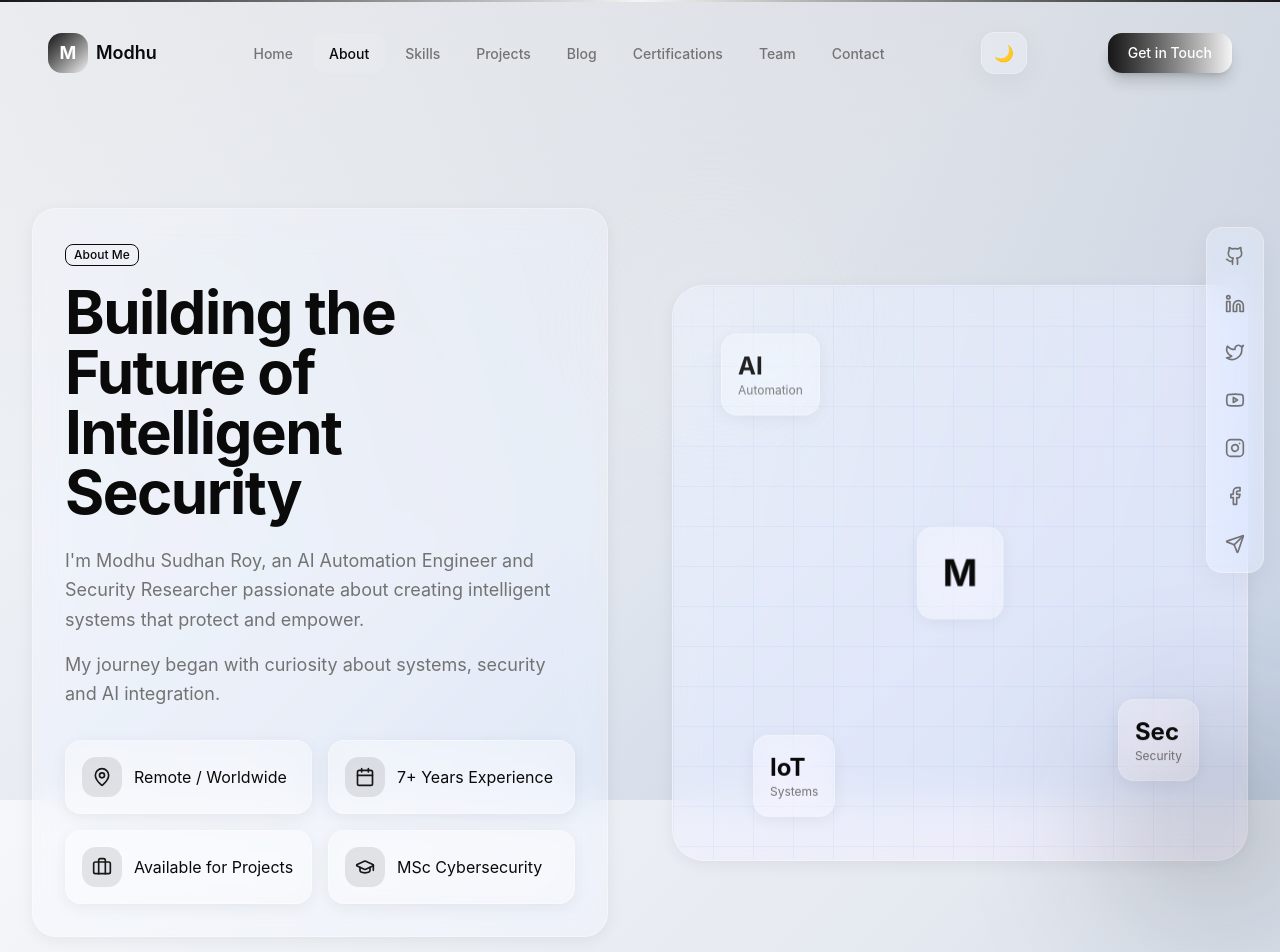
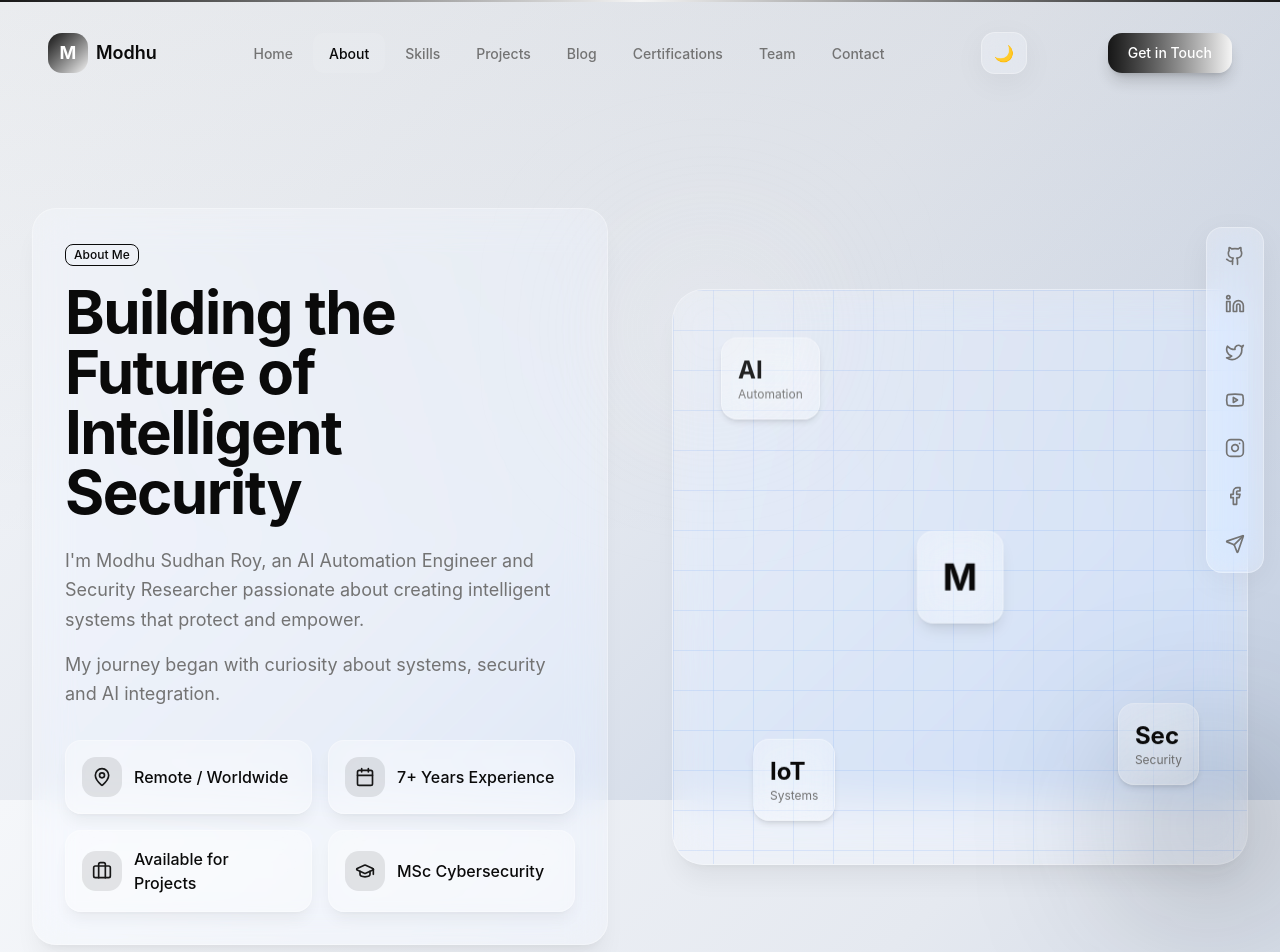
Before and after one commit to modhu-cps/modhu-protfoli, a Next.js app: page /about in a window 1280 px wide. Shown: the top 952 px of the page. Built offline with nearby package versions, Linux system fonts and the light colour scheme.

Commit message:
Add shadow effects to card components in About Hero
Updated card components to include shadow effects for improved visual depth.

```diff
--- a/components/sections/about-hero.tsx
+++ b/components/sections/about-hero.tsx
@@ -19,7 +19,7 @@ export function AboutHero() {
               initial={{ opacity: 0, x: -20 }}
               animate={{ opacity: 1, x: 0 }}
               transition={{ duration: 0.5 }}
-              className="glass card-3d gradient-border-thick rounded-3xl p-8"
+              className="glass card-3d gradient-border-thick rounded-3xl p-8 shadow-xl shadow-black/5 dark:shadow-black/40"
             >
               <Badge variant="outline" className="mb-4 bg-white/5">
                 About Me
@@ -41,32 +41,32 @@ export function AboutHero() {
 
               {/* QUICK FACTS */}
               <div className="mt-8 grid gap-4 sm:grid-cols-2">
-                <div className="glass card-3d gradient-border-thick flex items-center gap-3 p-4 rounded-2xl">
+                <div className="glass card-3d gradient-border-thick flex items-center gap-3 p-4 rounded-2xl shadow-lg shadow-black/5 dark:shadow-black/30">
                   <div className="flex h-10 w-10 items-center justify-center rounded-xl bg-primary/10">
                     <MapPin className="h-5 w-5 text-primary" />
                   </div>
-                  <span className="text-foreground">Remote / Worldwide</span>
+                  <span className="text-foreground font-medium">Remote / Worldwide</span>
                 </div>
 
-                <div className="glass card-3d gradient-border-thick flex items-center gap-3 p-4 rounded-2xl">
+                <div className="glass card-3d gradient-border-thick flex items-center gap-3 p-4 rounded-2xl shadow-lg shadow-black/5 dark:shadow-black/30">
                   <div className="flex h-10 w-10 items-center justify-center rounded-xl bg-primary/10">
                     <Calendar className="h-5 w-5 text-primary" />
                   </div>
-                  <span className="text-foreground">7+ Years Experience</span>
+                  <span className="text-foreground font-medium">7+ Years Experience</span>
                 </div>
 
-                <div className="glass card-3d gradient-border-thick flex items-center gap-3 p-4 rounded-2xl">
+                <div className="glass card-3d gradient-border-thick flex items-center gap-3 p-4 rounded-2xl shadow-lg shadow-black/5 dark:shadow-black/30">
                   <div className="flex h-10 w-10 items-center justify-center rounded-xl bg-primary/10">
                     <Briefcase className="h-5 w-5 text-primary" />
                   </div>
-                  <span className="text-foreground">Available for Projects</span>
+                  <span className="text-foreground font-medium">Available for Projects</span>
                 </div>
 
-                <div className="glass card-3d gradient-border-thick flex items-center gap-3 p-4 rounded-2xl">
+                <div className="glass card-3d gradient-border-thick flex items-center gap-3 p-4 rounded-2xl shadow-lg shadow-black/5 dark:shadow-black/30">
                   <div className="flex h-10 w-10 items-center justify-center rounded-xl bg-primary/10">
                     <GraduationCap className="h-5 w-5 text-primary" />
                   </div>
-                  <span className="text-foreground">MSc Cybersecurity</span>
+                  <span className="text-foreground font-medium">MSc Cybersecurity</span>
                 </div>
               </div>
             </motion.div>
@@ -78,24 +78,14 @@ export function AboutHero() {
               transition={{ duration: 0.5, delay: 0.2 }}
               className="relative"
             >
-              {/* Grid gradient background container */}
-              <div
-                className="glass card-3d gradient-border-thick relative aspect-square overflow-hidden rounded-[2rem] p-6"
-                style={{
-                  background: `
-                    linear-gradient(135deg, rgba(59,130,246,0.08) 0%, rgba(168,85,247,0.08) 100%),
-                    linear-gradient(rgba(255,255,255,0.45), rgba(255,255,255,0.45))
-                  `,
-                  backgroundBlendMode: 'overlay',
-                }}
-              >
-                {/* Grid pattern overlay */}
+              <div className="glass card-3d gradient-border-thick relative aspect-square overflow-hidden rounded-[2rem] p-6 shadow-xl shadow-black/5 dark:shadow-black/40">
+                {/* Grid pattern – visible in both modes */}
                 <div
-                  className="absolute inset-0 opacity-20 dark:opacity-10"
+                  className="absolute inset-0 opacity-30 dark:opacity-25"
                   style={{
                     backgroundImage: `
-                      linear-gradient(rgba(59,130,246,0.3) 1px, transparent 1px),
-                      linear-gradient(90deg, rgba(59,130,246,0.3) 1px, transparent 1px)
+                      linear-gradient(rgba(59,130,246,0.4) 1px, transparent 1px),
+                      linear-gradient(90deg, rgba(59,130,246,0.4) 1px, transparent 1px)
                     `,
                     backgroundSize: '40px 40px',
                   }}
@@ -105,7 +95,7 @@ export function AboutHero() {
                 <motion.div
                   animate={{ y: [0, -10, 0] }}
                   transition={{ duration: 6, repeat: Infinity }}
-                  className="absolute top-12 left-12 glass card-3d gradient-border-thick rounded-2xl p-4"
+                  className="absolute top-12 left-12 glass card-3d gradient-border-thick rounded-2xl p-4 shadow-md shadow-black/10 dark:shadow-black/30"
                 >
                   <div className="text-2xl font-bold text-foreground">AI</div>
                   <div className="text-xs text-muted-foreground">Automation</div>
@@ -115,7 +105,7 @@ export function AboutHero() {
                 <motion.div
                   animate={{ y: [0, 10, 0] }}
                   transition={{ duration: 7, repeat: Infinity }}
-                  className="absolute bottom-20 right-12 glass card-3d gradient-border-thick rounded-2xl p-4"
+                  className="absolute bottom-20 right-12 glass card-3d gradient-border-thick rounded-2xl p-4 shadow-md shadow-black/10 dark:shadow-black/30"
                 >
                   <div className="text-2xl font-bold text-foreground">Sec</div>
                   <div className="text-xs text-muted-foreground">Security</div>
@@ -125,7 +115,7 @@ export function AboutHero() {
                 <motion.div
                   animate={{ scale: [1, 1.05, 1] }}
                   transition={{ duration: 5, repeat: Infinity }}
-                  className="absolute top-1/2 left-1/2 -translate-x-1/2 -translate-y-1/2 glass card-3d gradient-border-thick rounded-2xl p-6"
+                  className="absolute top-1/2 left-1/2 -translate-x-1/2 -translate-y-1/2 glass card-3d gradient-border-thick rounded-2xl p-6 shadow-lg shadow-black/10 dark:shadow-black/30"
                 >
                   <div className="text-4xl font-bold gradient-text">M</div>
                 </motion.div>
@@ -134,7 +124,7 @@ export function AboutHero() {
                 <motion.div
                   animate={{ y: [0, 8, 0] }}
                   transition={{ duration: 5, repeat: Infinity }}
-                  className="absolute bottom-12 left-20 glass card-3d gradient-border-thick rounded-2xl p-4"
+                  className="absolute bottom-12 left-20 glass card-3d gradient-border-thick rounded-2xl p-4 shadow-md shadow-black/10 dark:shadow-black/30"
                 >
                   <div className="text-2xl font-bold text-foreground">IoT</div>
                   <div className="text-xs text-muted-foreground">Systems</div>
@@ -150,4 +140,4 @@ export function AboutHero() {
       </section>
     </PageTransition>
   );
-                    }
+}
```
